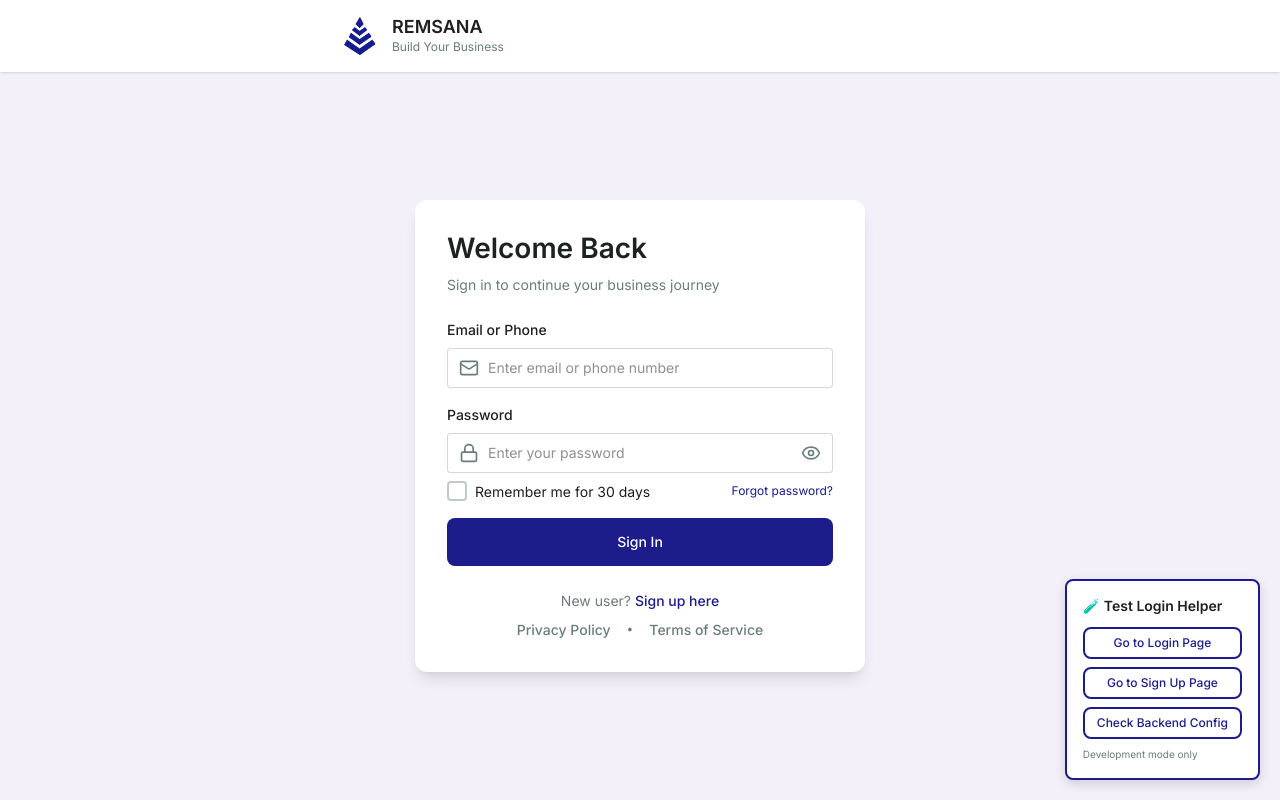
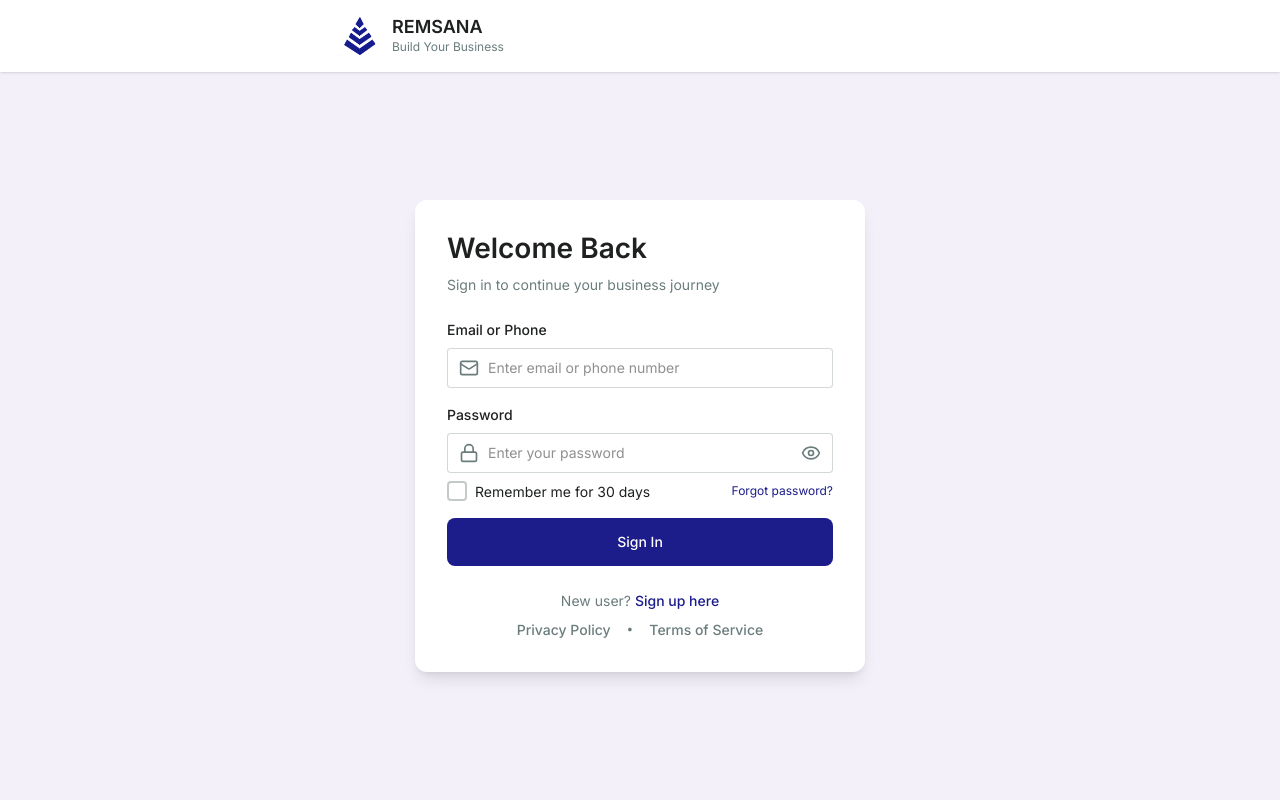
Before and after one commit to MigrationGFA/remsana_business_builder, a React (Vite) app: page /login in a window 1280 px wide. Built offline with nearby package versions, Linux system fonts and the light colour scheme.

Commit message:
testing and debugging

```diff
--- a/src/app/pages/LoginPage.tsx
+++ b/src/app/pages/LoginPage.tsx
@@ -3,7 +3,6 @@ import { Link, useNavigate } from 'react-router-dom';
 import { Mail, Lock, Eye, EyeOff } from 'lucide-react';
 import { Button, Input, Checkbox, Alert } from '../components/remsana';
 import { LegalModals } from '../components/remsana/LegalModals';
-import { TestLoginHelper } from '../components/TestLoginHelper';
 import remsanaIcon from '../../assets/26f993a5c4ec035ea0c113133453dbf42a37dc80.png';
 import { api, hasBackend } from '../api/httpClient';
 
@@ -227,7 +226,7 @@ export default function LoginPage() {
       </main>
 
       {/* Test Login Helper - Development only */}
-      <TestLoginHelper />
+      {/* <TestLoginHelper /> */}
 
       {/* Legal Modals */}
       <LegalModals
```
Also changed, not shown: 7 other files (tests, documents, lock files or other folders).
